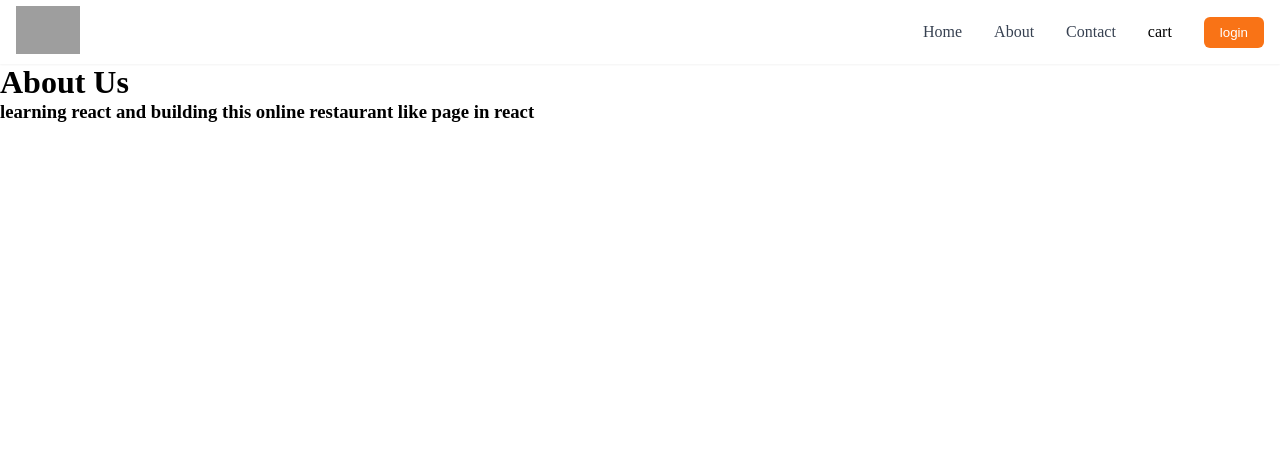
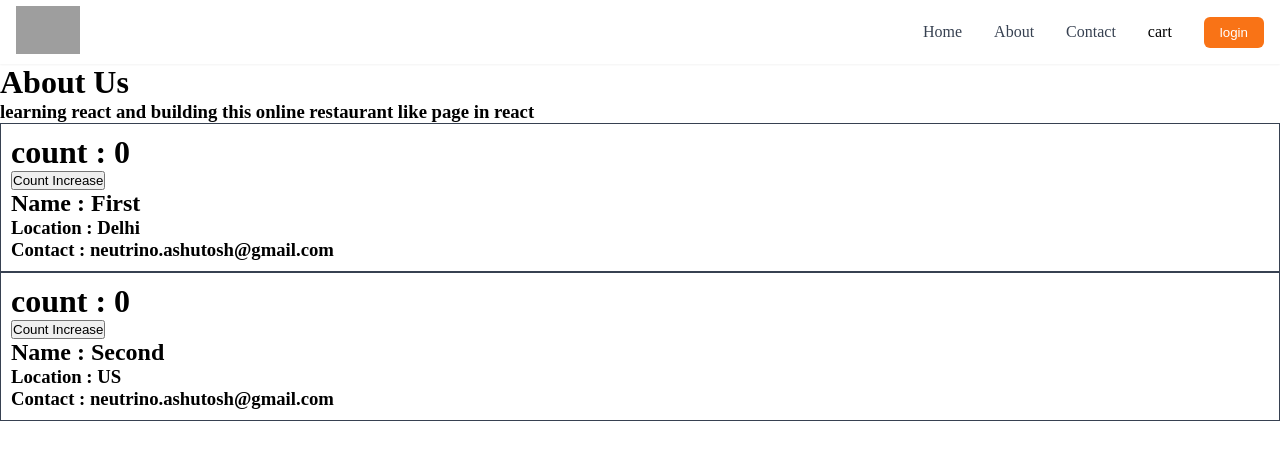
Before and after one commit to neutrino-ashutosh/LearnReact, a React (Vite) app: page /about in a window 1280 px wide. Shown: the top 460 px of the page. Built offline with nearby package versions, Linux system fonts and the light colour scheme; grey boxes are pictures that could not be loaded.

Commit message:
class based components

```diff
--- a/index.css
+++ b/index.css
@@ -1,172 +1,3 @@
-/* .body {
-    max-width: 1200px;
-    margin: 20px auto;
-} */
-
-/* .app {
-    font-family: 'Arial', sans-serif;
-    background-color: #f8f9fa;
-    padding: 20px;
-} */
-
-/* .header {
-    width: 100%;
-    background-color: #333;
-    color: white;
-    padding: 10px;
-} */
-
-/* .logo-container {
-    display: flex;
-    justify-content: center;
-    align-items: center;
-}
-
-.logo {
-    max-width: 100px;
-    height: auto;
-} */
-
-/* .nav-container {
-    display: flex;
-    justify-content: space-between;
-    align-items: center;
-    padding-right: 10px;
-}
-
-.nav-items {
-    list-style: none;
-    display: flex;
-    gap: 40px;
-    padding: 0;
-} */
-
-/* .nav-items li {
-    cursor: pointer;
-}
-
-.filter-btn {
-   margin: 10px;
-   padding: 10px;
-   cursor: pointer;
-} */
-
-/* .res-container {
-    display: grid;
-    grid-template-columns: repeat(auto-fit, minmax(250px, 1fr));
-    gap: 20px;
-    padding: 20px;
-    max-width: 1200px;
-    margin: 0 auto;
-} */
-
-/* .res-card {
-    background-color: white;
-    border-radius: 12px;
-    box-shadow: 0 4px 8px rgba(0, 0, 0, 0.1);
-    padding: 15px;
-    text-align: center;
-    transition: transform 0.2s ease-in-out;
-} */
-
-/* .res-card:hover {
-    transform: scale(1.05);
-} */
-
-/* .res-card h3 {
-    margin: 10px 0 5px;
-    font-size: 18px;
-    font-weight: bold;
-    color: #333;
-} */
-
-/* .res-card h4 {
-    margin: 5px 0;
-    font-size: 14px;
-    color: #666;
-    font-weight: 500;
-} */
-
-/* .res-container :hover{
-    border: 1px solid #333;
-    cursor: pointer;
-} */
-
-/* .res-logo {
-    width: 100%;
-    height: 180px;
-    object-fit: cover;
-    border-radius: 10px;
-} */
-
-/* .filter{
-    display: flex;
-}
-
-.search{
-    margin: 10px;
-    padding: 10px;
-    cursor: pointer;
-} */
-
-/* .shimmer-container {
-    display: grid;
-    grid-template-columns: repeat(auto-fit, minmax(250px, 1fr));
-    gap: 20px;
-    padding: 20px;
-    margin: 20px auto;
-    max-width: 1200px;
-  }
-
-  .shimmer-card {
-    width: 100%;
-    height: 200px;
-    background: #f6f7f8;
-    border-radius: 12px;
-    padding: 15px;
-    display: flex;
-    flex-direction: column;
-    gap: 10px;
-    box-shadow: 0 4px 10px rgba(0, 0, 0, 0.1);
-  } */
-
-  /* .shimmer-image {
-    width: 100%;
-    height: 120px;
-    background: linear-gradient(90deg, #e0e0e0 25%, #f0f0f0 50%, #e0e0e0 75%);
-    background-size: 200% 100%;
-    animation: shimmer-animation 1.5s infinite;
-    border-radius: 8px;
-  } */
-
-  /* .shimmer-title {
-    width: 70%;
-    height: 15px;
-    background: linear-gradient(90deg, #e0e0e0 25%, #f0f0f0 50%, #e0e0e0 75%);
-    background-size: 200% 100%;
-    animation: shimmer-animation 1.5s infinite;
-    border-radius: 5px;
-  } */
-
-  /* .shimmer-text {
-    width: 90%;
-    height: 12px;
-    background: linear-gradient(90deg, #e0e0e0 25%, #f0f0f0 50%, #e0e0e0 75%);
-    background-size: 200% 100%;
-    animation: shimmer-animation 1.5s infinite;
-    border-radius: 5px;
-  } */
-
-  /* @keyframes shimmer-animation {
-    0% {
-      background-position: -200% 0;
-    }
-    100% {
-      background-position: 200% 0;
-    }
-  } */
-
-
   /* Base styles */
 :root {
     --primary-color: #f97316;
@@ -524,3 +355,8 @@
   .contact-container h3 {
     color: var(--gray-600);
   }
+
+  .user-card{
+    padding: 10px;
+    border: 1px solid #374151;
+  }
--- a/src/components/About.js
+++ b/src/components/About.js
@@ -1,10 +1,37 @@
-const About = () =>{
+import UserClass from "./UserClass";
+import react from "react";
+
+class About extends react.Component {
+
+  constructor(props){
+    super(props);
+    console.log("Parent constructor called");
+
+  }
+
+  componentDidMount(){
+    console.log("parent component mounted");
+  }
+
+  render() {
+    console.log("parent render called");
+
     return (
       <div>
         <h1>About Us</h1>
         <h3>learning react and building this online restaurant like page in react</h3>
+        <UserClass name={"First"} location={"Delhi"} />
+        <UserClass name={"Second"} location={"US"} />
       </div>
     );
-};
+  }
+}
+
+// const About = () =>{
+//   return (
+//
+
+//   );
+// };
 
 export default About;
--- /dev/null
+++ b/src/components/UserClass.js
@@ -0,0 +1,41 @@
+import React from 'react';
+
+class UserClass extends React.Component {
+
+  constructor (props) {
+    super(props); //why do we always have to write it ??
+    this.state = {
+      count : 0,
+    };
+
+    console.log(this.props.name + "child constructor called");
+    // console.log( props);
+  }
+
+  componentDidMount() {
+    console.log( this.props.name +"child component mounted");
+  }
+
+  render() {
+
+    console.log(this.props.name + "child render called");
+
+    const {name , location } = this.props;
+    const {count } = this.state;
+
+    return (
+      <div className="user-card">
+        <h1> count : {count} </h1>
+          <button onClick={() =>{
+            this.setState({count : count + 1});
+          }}> Count Increase </button>
+
+        <h2> Name : {name} </h2>
+        <h3> Location : {location} </h3>
+        <h3> Contact : neutrino.ashutosh@gmail.com </h3>
+      </div>
+    )
+  }
+}
+
+export default UserClass;
```
Lines whose indentation alone changed are shown as unchanged.
